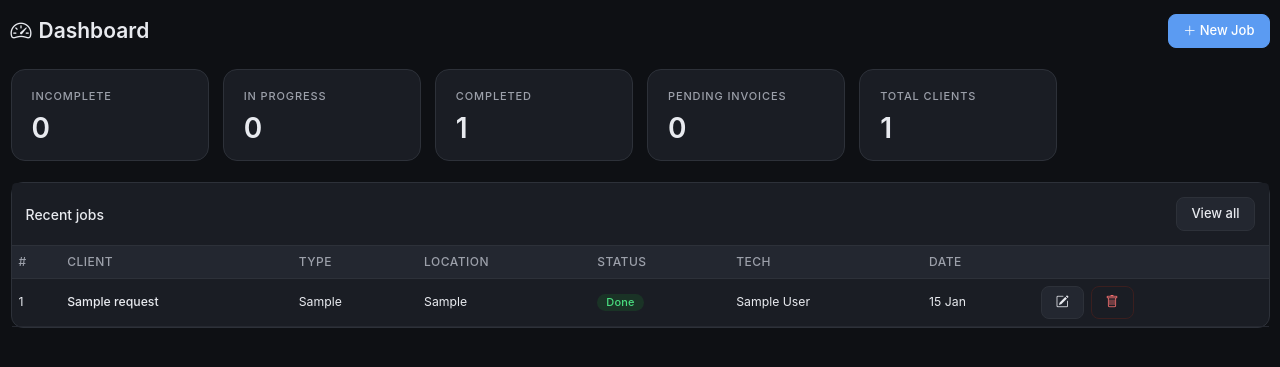
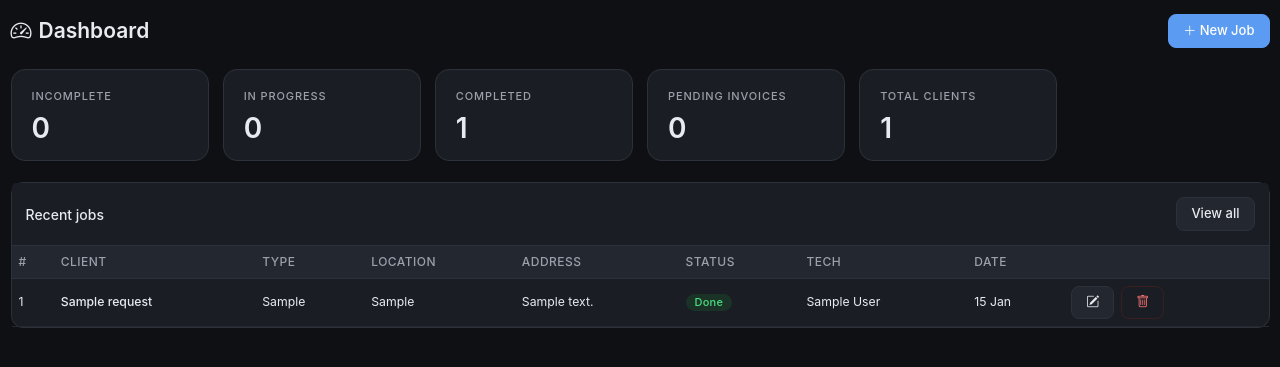
Before and after one commit to omarmoussa-stack/mas-ops, a Flask app: page /admin/ in a window 1280 px wide. Shown: the part 63-430 px from the top of the page. Run offline with Flask 3, Linux system fonts and the light colour scheme; a user stored in the database is signed in; tables that the repository leaves empty hold one stand-in row (values such as "Sample post"); data that the repository does not hold is empty.

Commit message:
Add address column to dashboard recent jobs table

```diff
--- a/templates/admin/dashboard.html
+++ b/templates/admin/dashboard.html
@@ -59,6 +59,7 @@
           <th>Client</th>
           <th>Type</th>
           <th>Location</th>
+          <th>Address</th>
           <th>Status</th>
           <th>Tech</th>
           <th>Date</th>
@@ -79,6 +80,7 @@
           </td>
           <td>{{ job.job_type }}</td>
           <td class="text-muted">{{ job.location }}</td>
+          <td class="text-muted">{{ job.address or "—" }}</td>
           <td>
             {% if job.status == "Completed" %}
               <span class="badge bg-success">Done</span>
```
